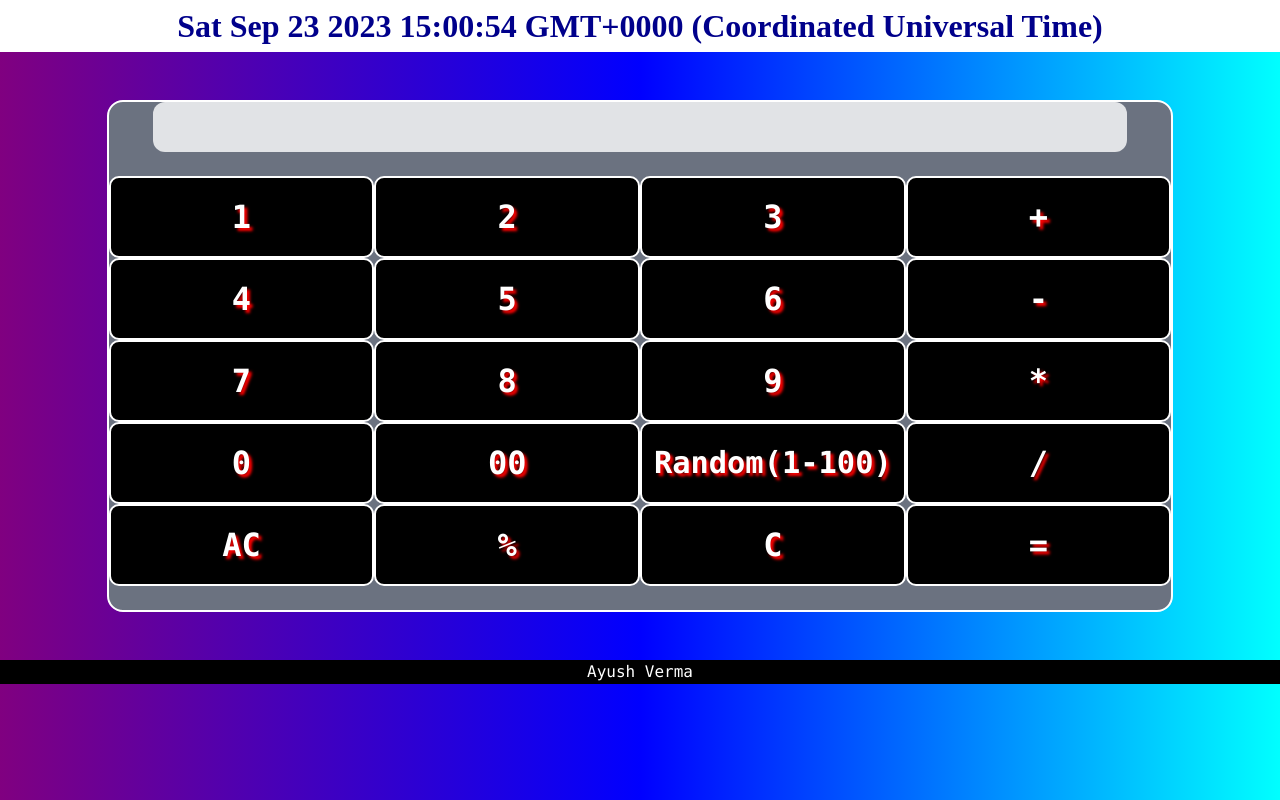
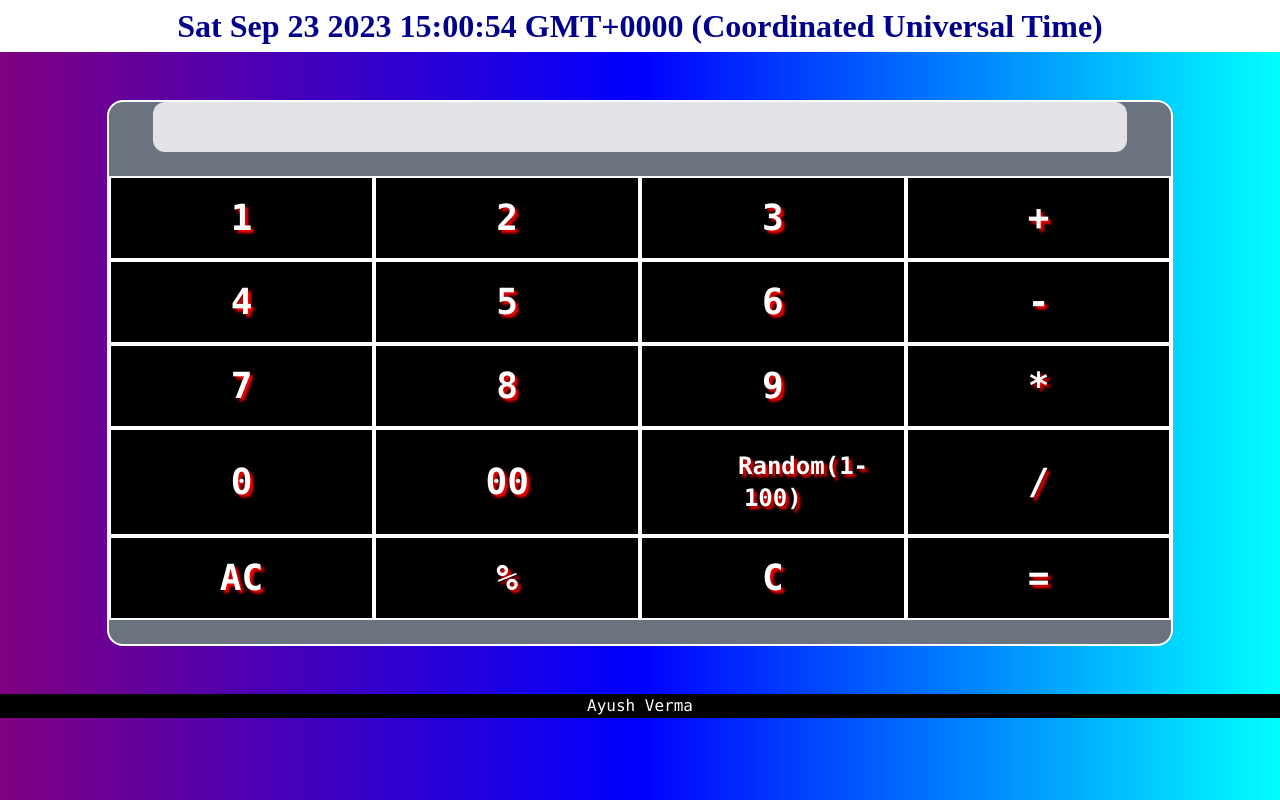
Before and after one commit to Ayushxvx/Calculator, a plain HTML site: page index.html in a window 1280 px wide. Drawn offline with nearby package versions, Linux system fonts and the light colour scheme.

Commit message:
Update index.html

```diff
--- a/index.html
+++ b/index.html
@@ -19,13 +19,8 @@
         }
         .button{
             transition: all ease .2s;
-            padding: 15px 40px;
-            margin: 0px 0px;
-            border:2px solid white;
             background-color:black;
             display: inline-block;
-            font-size:2em;
-            border-radius:10px;
             color:white;
             text-shadow: 3px 3px 3px red;
             cursor:pointer;
@@ -39,13 +34,6 @@
         .buttonbox{
             display:flex;
             justify-content: space-around;
-        }
-        #random{
-            padding: 3px;
-            font-size:1.9em;
-        }
-        #doublezero{
-            padding:10px 40px;
         }
         body{
             background-image: linear-gradient(to right,purple,blue,cyan);
@@ -65,30 +53,30 @@
         <input disabled="on" id="input" class="input mx-auto w-11/12 rounded-xl"><br>
         <div class="w-full mx-auto">
             <div class="buttonbox">
-            <button class="button w-3/12" onclick="input(1)">1</button>
-            <button class="button w-3/12" onclick="input(2)">2</button>
-            <button class="button w-3/12" onclick="input(3)">3</button>
-            <button class="button w-3/12" onclick="input('+')">+</button><br></div>
+            <button class="button w-3/12 text-4xl sm:text-4xl border-2 border-white border-solid py-5 px-24" onclick="input(1)">1</button>
+            <button class="button w-3/12 text-4xl sm:text-4xl border-2 border-white border-solid py-5 px-24" onclick="input(2)">2</button>
+            <button class="button w-3/12 text-4xl sm:text-4xl border-2 border-white border-solid py-5 px-24" onclick="input(3)">3</button>
+            <button class="button w-3/12 text-4xl sm:text-4xl border-2 border-white border-solid py-5 px-24" onclick="input('+')">+</button><br></div>
             <div class="buttonbox">
-            <button class="button w-3/12" onclick="input(4)">4</button>
-            <button class="button w-3/12" onclick="input(5)">5</button>
-            <button class="button w-3/12" onclick="input(6)">6</button>
-            <button class="button w-3/12" onclick="input('-')">-</button><br></div>
+            <button class="button w-3/12 text-4xl sm:text-4xl border-2 border-white border-solid py-5 px-24" onclick="input(4)">4</button>
+            <button class="button w-3/12 text-4xl sm:text-4xl border-2 border-white border-solid py-5 px-24" onclick="input(5)">5</button>
+            <button class="button w-3/12 text-4xl sm:text-4xl border-2 border-white border-solid py-5 px-24" onclick="input(6)">6</button>
+            <button class="button w-3/12 text-4xl sm:text-4xl border-2 border-white border-solid py-5 px-24" onclick="input('-')">-</button><br></div>
             <div class="buttonbox">
-            <button class="button w-3/12" onclick="input(7)">7</button>
-            <button class="button w-3/12" onclick="input(8)">8</button>
-            <button class="button w-3/12" onclick="input(9)">9</button>
-            <button class="button w-3/12" onclick="input('*')">*</button><br></div>
+            <button class="button w-3/12 text-4xl sm:text-4xl border-2 border-white border-solid py-5 px-24" onclick="input(7)">7</button>
+            <button class="button w-3/12 text-4xl sm:text-4xl border-2 border-white border-solid py-5 px-24" onclick="input(8)">8</button>
+            <button class="button w-3/12 text-4xl sm:text-4xl border-2 border-white border-solid py-5 px-24" onclick="input(9)">9</button>
+            <button class="button w-3/12 text-4xl sm:text-4xl border-2 border-white border-solid py-5 px-24" onclick="input('*')">*</button><br></div>
             <div class="buttonbox">
-            <button class="button w-3/12" onclick="input(0)">0</button>
-            <button class="button w-3/12" onclick="input('00')" id="doublezero">00</button>
-            <button class="button w-3/12" onclick="random()" id="random">Random(1-100)</button>
-            <button class="button w-3/12" onclick="input('/')">/</button><br></div>
-            <div class="buttonbox">
-            <button class="button w-3/12" onclick="allclear()">AC</button>
-            <button class="button w-3/12" onclick="input('%')">%</button>
-            <button class="button w-3/12" onclick="clearinput()">C</button>
-            <button class="button w-3/12" onclick="equal()">=</button>
+            <button class="button w-3/12 text-4xl sm:text-4xl border-2 border-white border-solid py-5 px-24" onclick="input(0)">0</button>
+            <button class="button w-3/12 text-4xl sm:text-4xl border-2 border-white border-solid py-5 px-24" onclick="input('00')" id="doublezero">00</button>
+            <button class="button w-3/12 text-2xl sm:text-2xl border-2 border-white border-solid py-5 px-24" onclick="random()" id="random">Random(1-100)</button>
+            <button class="button w-3/12 text-4xl sm:text-4xl border-2 border-white border-solid py-5 px-24" onclick="input('/')">/</button><br></div>
+            <div class=" buttonbox">
+            <button class="button w-3/12 text-4xl sm:text-4xl border-2 border-white border-solid py-5 px-24" onclick="allclear()">AC</button>
+            <button class="button w-3/12 text-4xl sm:text-4xl border-2 border-white border-solid py-5 px-24" onclick="input('%')">%</button>
+            <button class="button w-3/12 text-4xl sm:text-4xl border-2 border-white border-solid py-5 px-24" onclick="clearinput()">C</button>
+            <button class="button w-3/12 text-4xl sm:text-4xl border-2 border-white border-solid py-5 px-24" onclick="equal()">=</button>
             <br></div><br>
     </div></div><br><br>
     <div class="bg-black text-white text-center font-mono">Ayush Verma</div>
```
